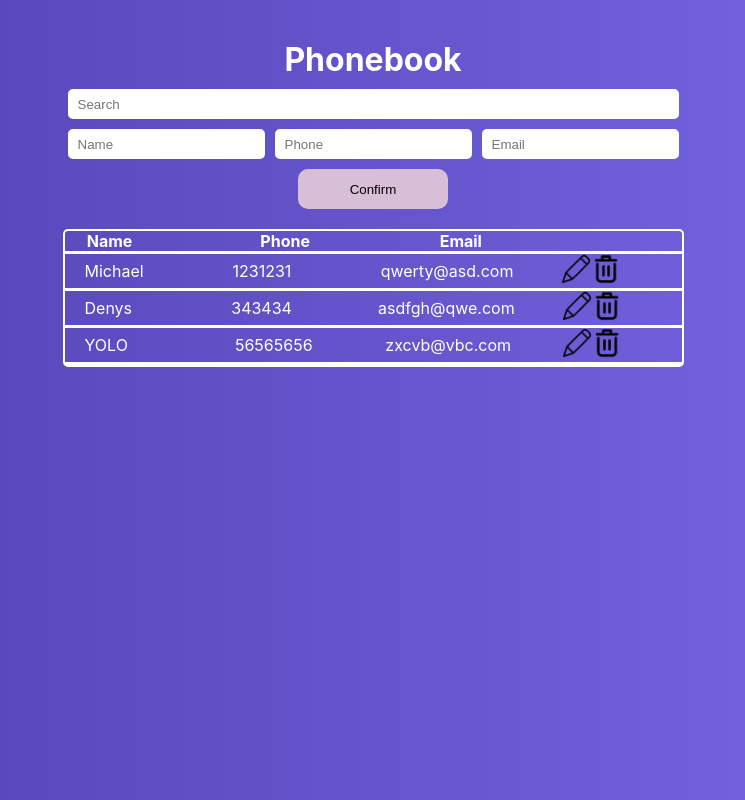
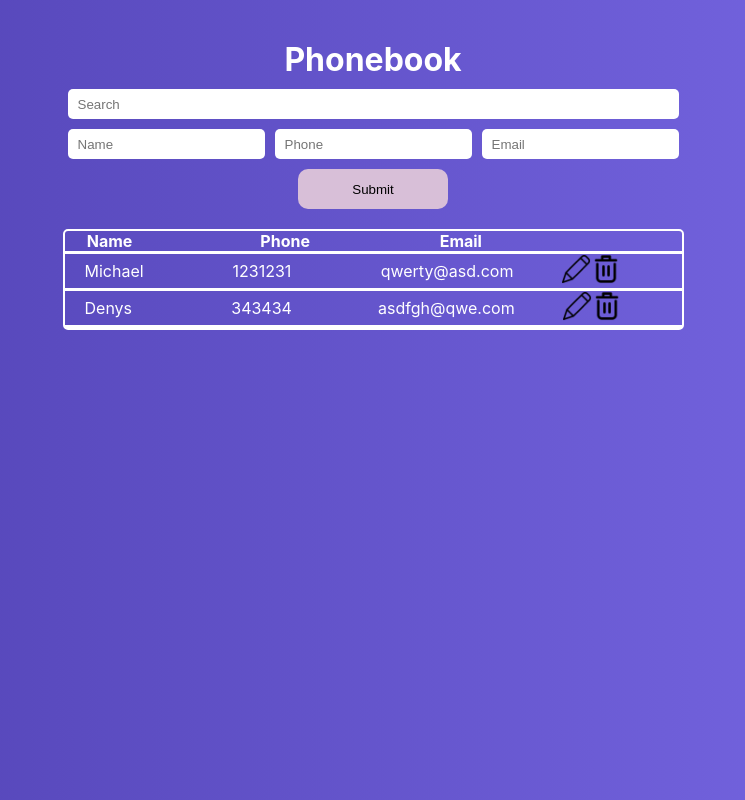
Before and after one commit to myzub/phonebook-react, a React (Create React App) app: page / in a window 1280 px wide. Shown: the whole page, without its empty margins (267-1012 px from the left). Built offline with nearby package versions, Linux system fonts and the light colour scheme.

Commit message:
0.0.6 - add new contact to the state

```diff
--- a/src/Components/Button/Button.js
+++ b/src/Components/Button/Button.js
@@ -3,8 +3,10 @@ import classes from "./Button.module.css";
 
 const Button = (props) => {
   return (
-    <button className={classes.Button}>{props.name}</button>
-  )
+    <button className={classes.Button} type={"submit"}>
+      {props.name}
+    </button>
+  );
 };
 
 export default Button;
--- a/src/Components/Field/Field.js
+++ b/src/Components/Field/Field.js
@@ -5,7 +5,9 @@ const Field = (props) => {
   return (
     <input
       className={classes.Field}
-      placeholder={props.placeholder} />
+      placeholder={props.placeholder}
+      name={props.name}
+    />
   );
 };
 
--- a/src/Components/Form/Form.js
+++ b/src/Components/Form/Form.js
@@ -5,14 +5,14 @@ import Button from "../Button/Button";
 
 const Form = (props) => {
   return (
-    <form className={classes.Form}>
+    <form className={classes.Form} onSubmit={props.onSubmit}>
       <Field placeholder={"Search"} />
-      <div className="fill-wrapper">
-        <Field placeholder={"Name"} />
-        <Field placeholder={"Phone"} />
-        <Field placeholder={"Email"} />
+      <div className="field-wrapper">
+        <Field placeholder={"Name"} name={"name"} />
+        <Field placeholder={"Phone"} name={"phone"} />
+        <Field placeholder={"Email"} name={"email"} />
       </div>
-      <Button name={"Confirm"} />
+      <Button name={"Submit"} />
     </form>
   );
 };
--- a/src/Components/PhonebookList/PhonebookList.js
+++ b/src/Components/PhonebookList/PhonebookList.js
@@ -6,15 +6,19 @@ const PhonebookList = (props) => {
   return (
     <>
       <table className={classes.PhonebookList}>
+        <thead>
           <tr>
             <th>Name</th>
             <th>Phone</th>
             <th>Email</th>
             <th></th>
           </tr>
+        </thead>
+        <tbody>
           {props.contactList.map((item, key) => (
             <PhonebookItem item={item} key={key} />
           ))}
+        </tbody>
       </table>
     </>
   );
--- a/src/Containers/Phonebook.js
+++ b/src/Containers/Phonebook.js
@@ -6,7 +6,6 @@ import Loader from "../Components/Loader/Loader";
 import Modal from "../Components/Modal/Modal";
 import PhonebookList from "../Components/PhonebookList/PhonebookList";
 
-// TODO add new contact to the state
 // TODO search handler
 // TODO icon delete handler
 // TODO icon edit handler
@@ -17,21 +16,42 @@ class Phonebook extends Component {
   state = {
     contactList: [
       {
+        id: 1,
         name: "Michael",
         phone: "1231231",
         email: "qwerty@asd.com",
       },
       {
+        id: 2,
         name: "Denys",
         phone: "343434",
         email: "asdfgh@qwe.com",
       },
-      {
-        name: "YOLO",
-        phone: "56565656",
-        email: "zxcvb@vbc.com",
-      },
     ],
+  };
+
+  handleSubmit = (event) => {
+    event.preventDefault();
+    const target = event.target;
+    // TODO id generates on server, so to delete next row
+    const id = Math.round(Date.now() / 100000000);
+    const name = target.name.value;
+    const phone = target.phone.value;
+    const email = target.email.value;
+    const newContact = {
+      id,
+      name,
+      phone,
+      email,
+    };
+
+    if (!(name || phone || email)) {
+      return;
+    }
+
+    this.setState((prevState) => ({
+      contactList: [...prevState.contactList, newContact],
+    }));
   };
 
   render() {
@@ -39,7 +59,7 @@ class Phonebook extends Component {
       <div className={classes.Phonebook}>
         <div className={classes.PhonebookWrapper}>
           <h1>Phonebook</h1>
-          <Form />
+          <Form onSubmit={this.handleSubmit} />
           <PhonebookList contactList={this.state.contactList} />
         </div>
       </div>
```
Lines whose indentation alone changed are shown as unchanged.
